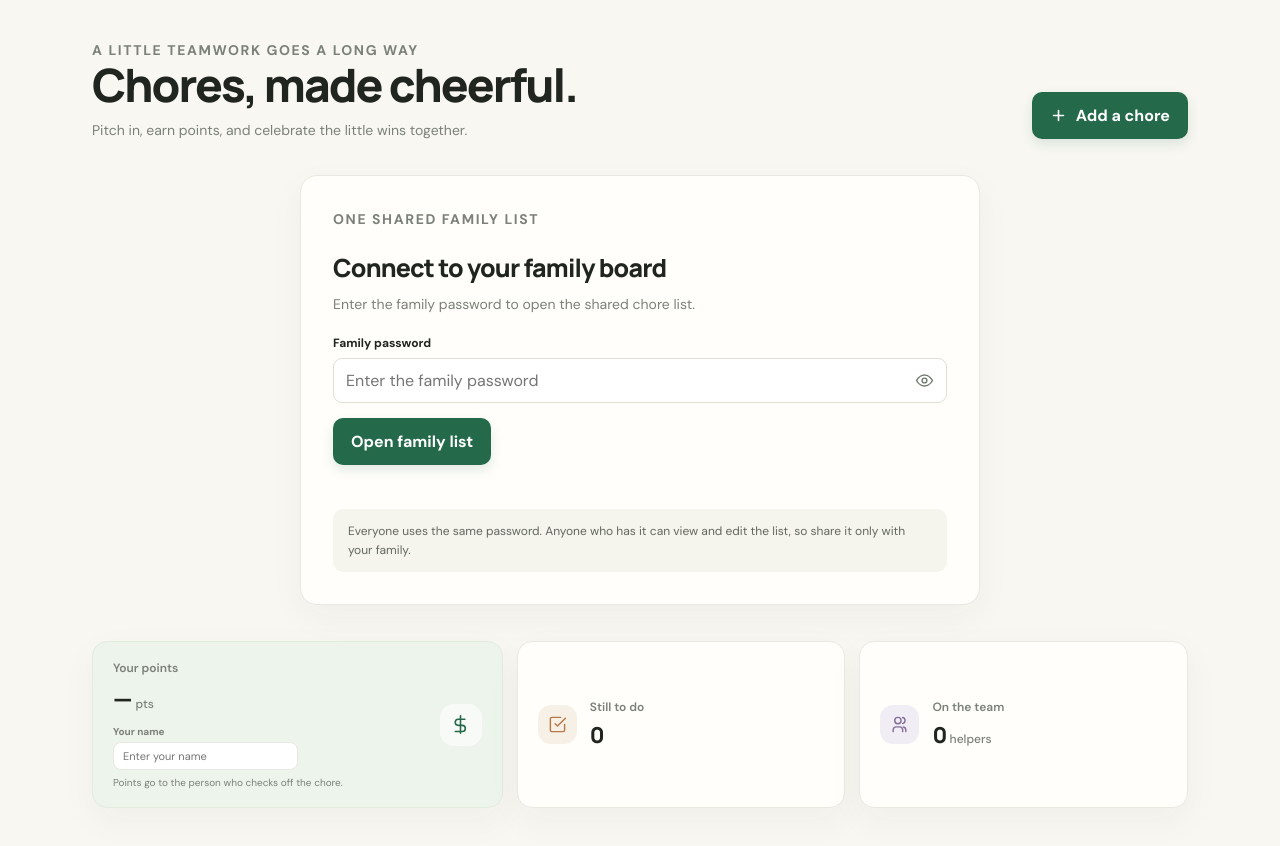
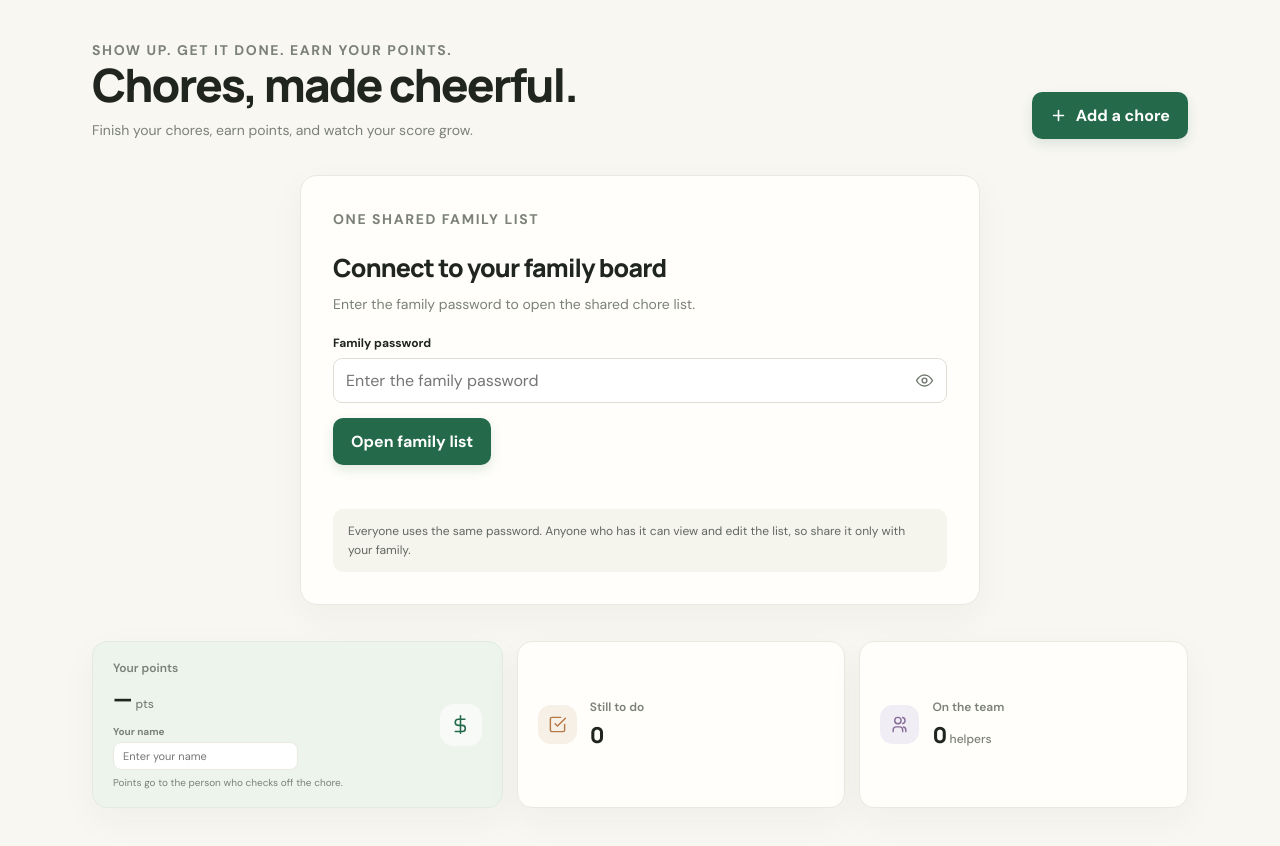
Before and after one commit to rayaand913-rgb/family-chores, a plain HTML site: page index.html in a window 1280 px wide. Shown: the part 74-920 px from the top of the page. Drawn offline with nearby package versions, Linux system fonts and the light colour scheme.

Commit message:
Focus hero motto on individual effort

```diff
--- a/index.html
+++ b/index.html
@@ -24,7 +24,7 @@
       <div class="brand"><span class="brand-mark"><svg viewBox="0 0 24 24" fill="none" stroke="currentColor" stroke-width="2.2" stroke-linecap="round" stroke-linejoin="round"><path d="M12 20s-8-4.4-8-10a4.5 4.5 0 0 1 8-2.9A4.5 4.5 0 0 1 20 10c0 5.6-8 10-8 10Z"/><path d="m9 12 2 2 4-4"/></svg></span> Little Wins</div>
       <div class="top-right"><div class="family-chip"><span class="avatars"><i class="avatar">♥</i></span><span id="familyName">Our family board</span></div><button class="secondary top-share" id="shareBtn">Copy family link</button></div>
     </header>
-    <section class="hero"><div><p class="eyebrow">A little teamwork goes a long way</p><h1>Chores, made cheerful.</h1><p>Pitch in, earn points, and celebrate the little wins together.</p></div><button class="primary" id="addBtn"><svg viewBox="0 0 24 24" fill="none" stroke="currentColor" stroke-width="2.3" stroke-linecap="round"><path d="M12 5v14M5 12h14"/></svg>Add a chore</button></section>
+    <section class="hero"><div><p class="eyebrow">Show up. Get it done. Earn your points.</p><h1>Chores, made cheerful.</h1><p>Finish your chores, earn points, and watch your score grow.</p></div><button class="primary" id="addBtn"><svg viewBox="0 0 24 24" fill="none" stroke="currentColor" stroke-width="2.3" stroke-linecap="round"><path d="M12 5v14M5 12h14"/></svg>Add a chore</button></section>
     <section class="setup" id="setupPanel" hidden><p class="eyebrow">One shared family list</p><h2>Connect to your family board</h2><p>Enter the family password to open the shared chore list.</p><form id="inviteForm"><div class="form-row"><label for="inviteInput">Family password</label><div class="password-field"><input id="inviteInput" autocomplete="current-password" type="password" placeholder="Enter the family password" required><button class="password-toggle" id="togglePassword" type="button" aria-label="Show password" aria-pressed="false"><svg viewBox="0 0 24 24" fill="none" stroke="currentColor" stroke-width="1.8" stroke-linecap="round" stroke-linejoin="round"><path d="M2 12s3.6-7 10-7 10 7 10 7-3.6 7-10 7S2 12 2 12Z"/><circle cx="12" cy="12" r="3"/></svg></button></div></div><div class="setup-actions"><button class="primary" id="openInviteBtn" type="submit">Open family list</button></div><div class="setup-error" id="setupError" role="status"></div></form><div class="setup-note">Everyone uses the same password. Anyone who has it can view and edit the list, so share it only with your family.</div></section>
     <section class="summary" id="summaryPanel" aria-label="Family chore summary" hidden>
       <div class="card score-card"><div><div class="label">Your points</div><div class="score" id="totalPoints">— <small>pts</small></div><label class="personal-name-label" for="myPerson">Your name</label><input class="filter personal-select" id="myPerson" list="personOptions" aria-label="Your name" placeholder="Enter your name" maxlength="80"><div class="personal-note" id="myPointsNote">Points go to the person who checks off the chore.</div></div><div class="score-icon"><svg viewBox="0 0 24 24" fill="none" stroke="currentColor" stroke-width="1.8" stroke-linecap="round" stroke-linejoin="round"><path d="M12 2v20m5-16H9.5a3.5 3.5 0 0 0 0 7H14a3.5 3.5 0 0 1 0 7H6"/></svg></div></div>
```
